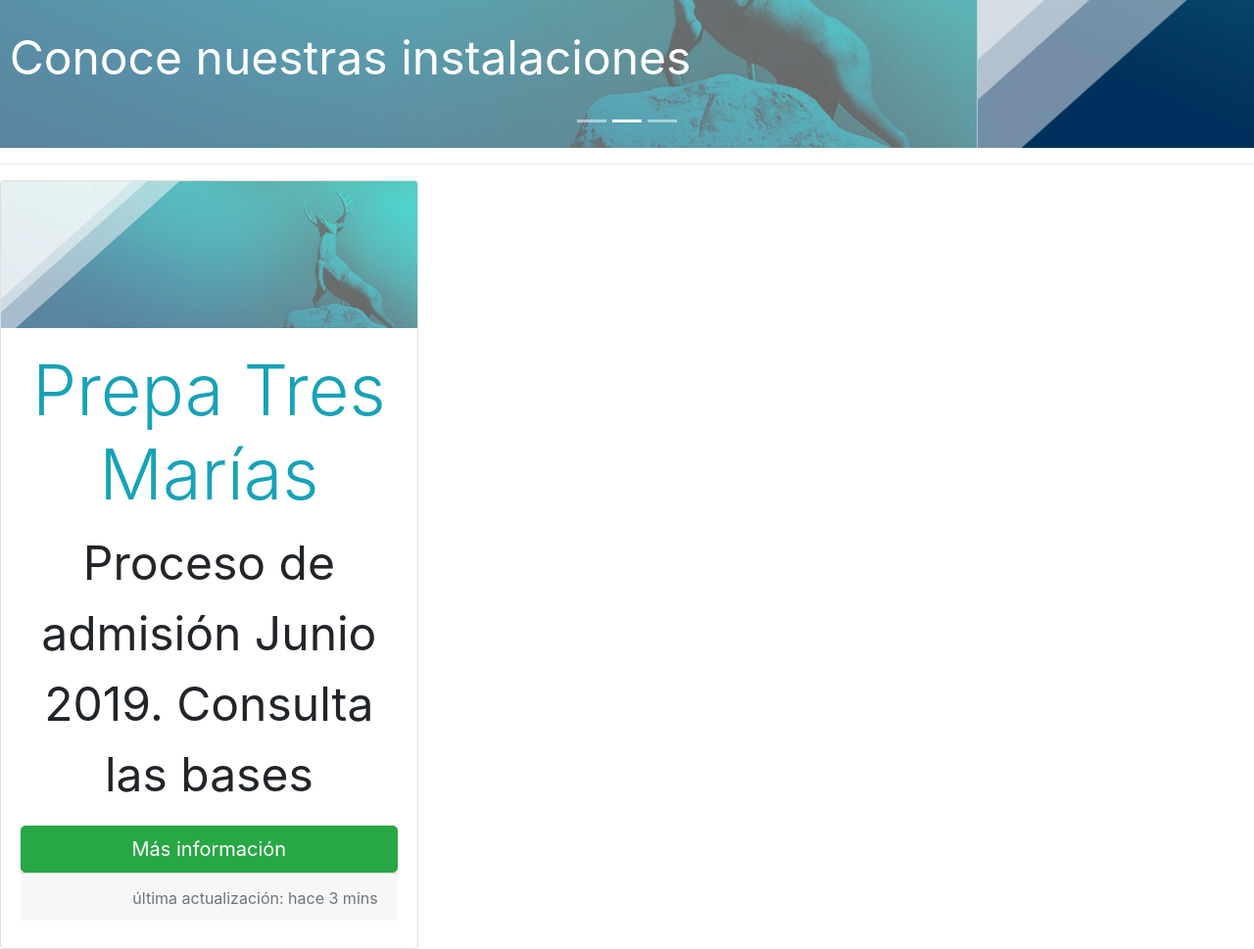
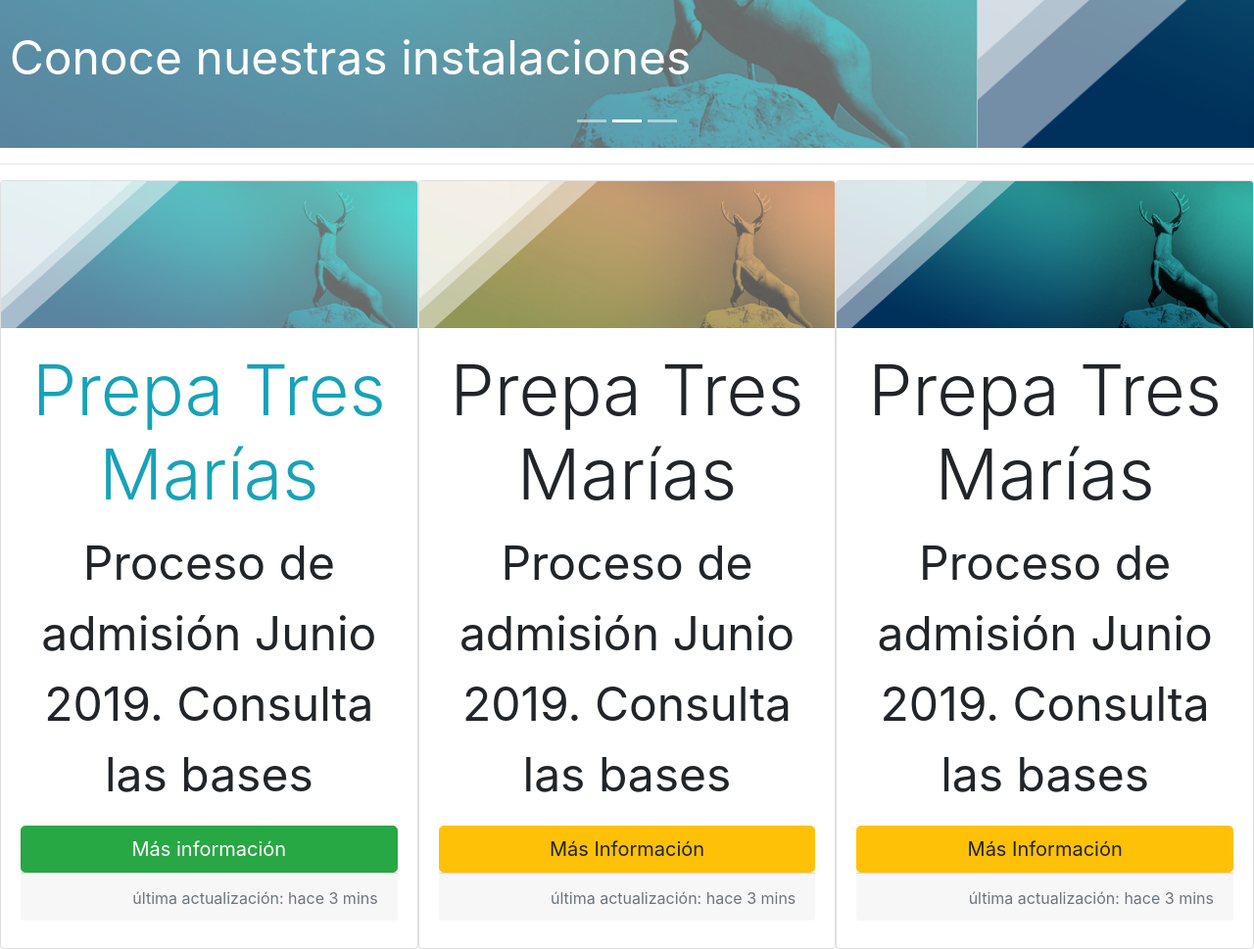
Before and after one commit to luisdavid919/tresmarias, a plain HTML site: page index.html in a window 1280 px wide. Shown: the part 1110-2079 px from the top of the page at 98% size. Drawn offline with nearby package versions, Linux system fonts and the light colour scheme; a script that the page names is missing.

Commit message:
añadiendo cards
cards

```diff
--- a/index.html
+++ b/index.html
@@ -144,7 +144,6 @@
             <hr>
         </div>
         <!-- Fin del Carrousel -->
-        <div class="container-fluid">
             <div class="row no-gutters">
                 <div class="col-4">
                     <div class="card mb-3">
@@ -156,8 +155,9 @@
                             <h5 class="card-footer text-right"><small class="text-muted">última actualización: hace 3 mins</small></h5>
                         </div>
                     </div>
+                </div>
 
-
+              <div class="col-4">
                     <div class="card mb-3">
                         <img class="card-img-top img-fluid" src="images/banner_verde.png" alt="Venado">
                         <div class="card-body">
@@ -167,8 +167,9 @@
                             <h5 class="card-footer text-right"><small class="text-muted">última actualización: hace 3 mins</small></h5>
                         </div>
                     </div>
+              </div>
 
-
+              <div class="col-4">
                     <div class="card mb-3">
                         <img class="card-img-top img-fluid" src="images/banner-venado.png" alt="Venado">
                         <div class="card-body">
@@ -178,10 +179,7 @@
                             <h5 class="card-footer text-right"><small class="text-muted">última actualización: hace 3 mins</small></h5>
                         </div>
                     </div>
-
-
-                </div>
-            </div>
+              </div>
         </div>
         <!-- Optional JavaScript -->
         <!-- jQuery first, then Popper.js, then Bootstrap JS -->
```
